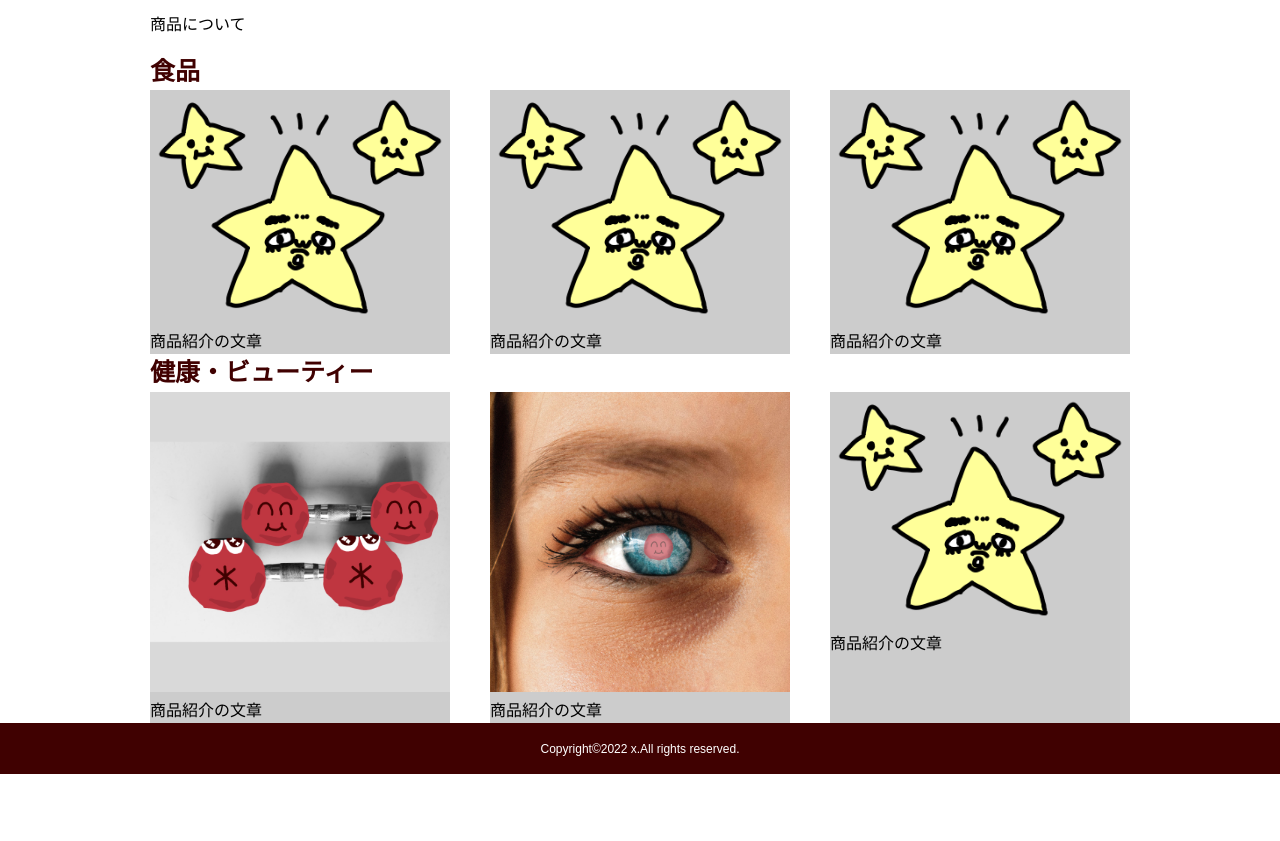
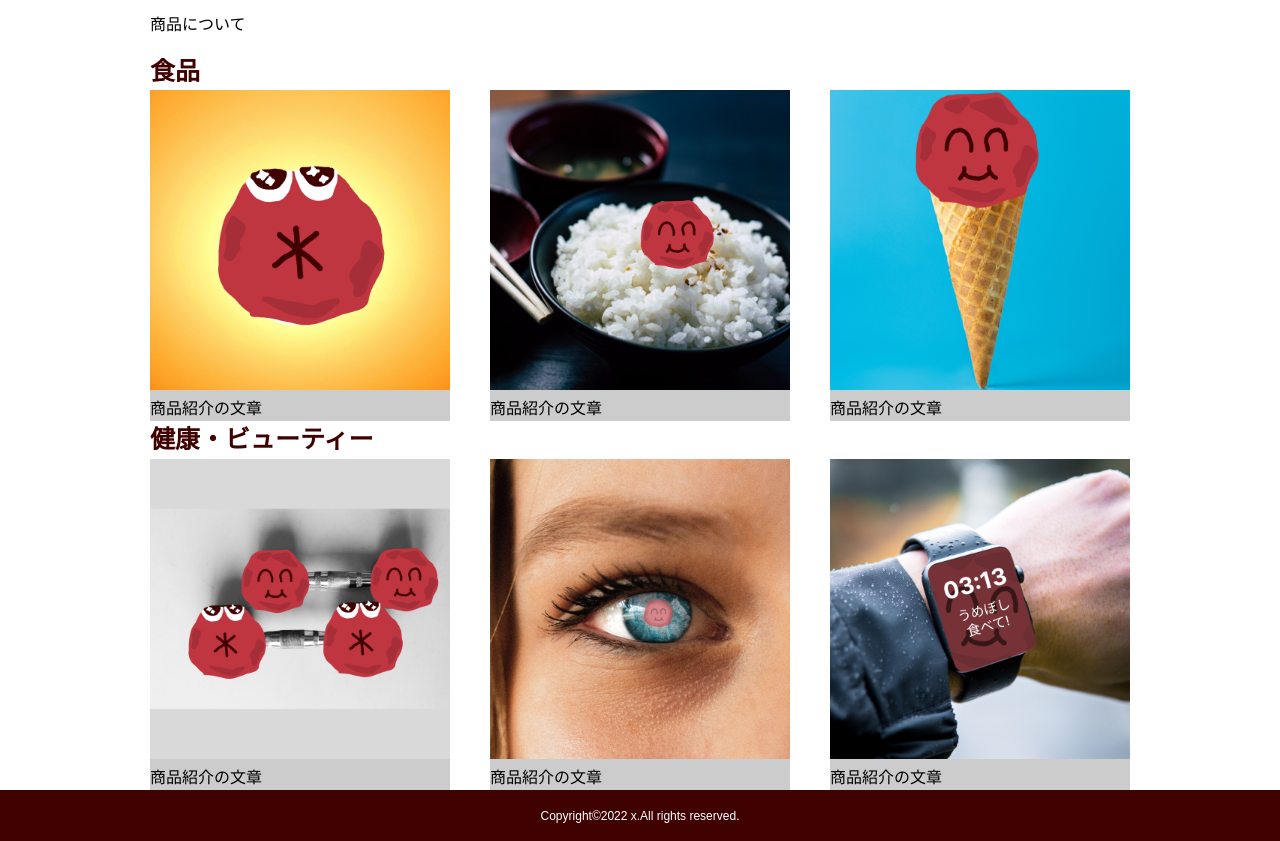
Before and after one commit to funapon/umeboshicorp, a plain HTML site: page docs/index.html in a window 1280 px wide. Shown: the part 697-1538 px from the top of the page. Before the commit the page ends 1471 px from the top, so only its background shows below. Drawn offline with nearby package versions, Linux system fonts and the light colour scheme; a web font is replaced by a local one.

Commit message:
add images rest

```diff
--- a/docs/index.html
+++ b/docs/index.html
@@ -57,15 +57,15 @@
             <h3>食品</h3>
             <div class="product_wrapper">
               <div class="product">
-                <p><img src="./images/16.png" alt="商品の写真" /></p>
+                <p><img src="./images/too_acid.jpg" alt="商品の写真" /></p>
                 <p>商品紹介の文章</p>
               </div>
               <div class="product">
-                <p><img src="./images/16.png" alt="商品の写真" /></p>
+                <p><img src="./images/set_with_rice.jpg" alt="商品の写真" /></p>
                 <p>商品紹介の文章</p>
               </div>
               <div class="product">
-                <p><img src="./images/16.png" alt="商品の写真" /></p>
+                <p><img src="./images/icecream.jpg" alt="商品の写真" /></p>
                 <p>商品紹介の文章</p>
               </div>
             </div>
@@ -82,7 +82,7 @@
                 <p>商品紹介の文章</p>
               </div>
               <div class="product">
-                <p><img src="./images/16.png" alt="商品の写真" /></p>
+                <p><img src="./images/smart_watch.jpg" alt="商品の写真" /></p>
                 <p>商品紹介の文章</p>
               </div>
             </div>
```
Also changed, not shown: docs/images/icecream.jpg (added), docs/images/set_with_rice.jpg (added), docs/images/smart_watch.jpg (added), docs/images/too_acid.jpg (added).
